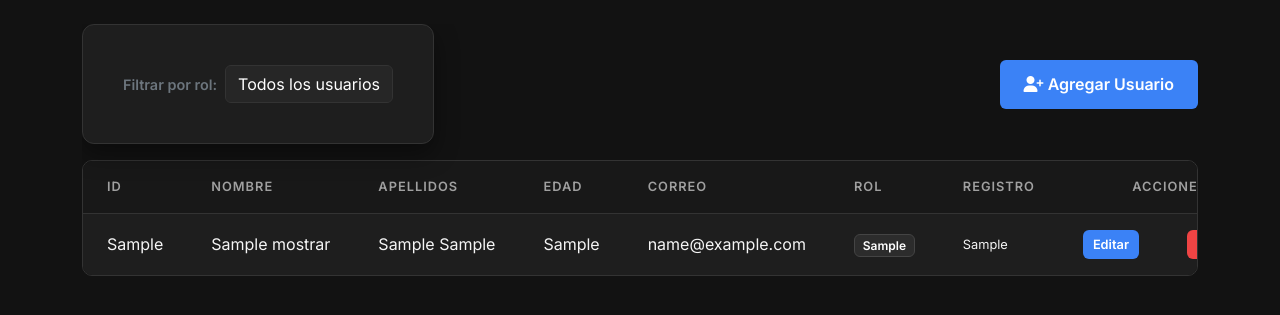
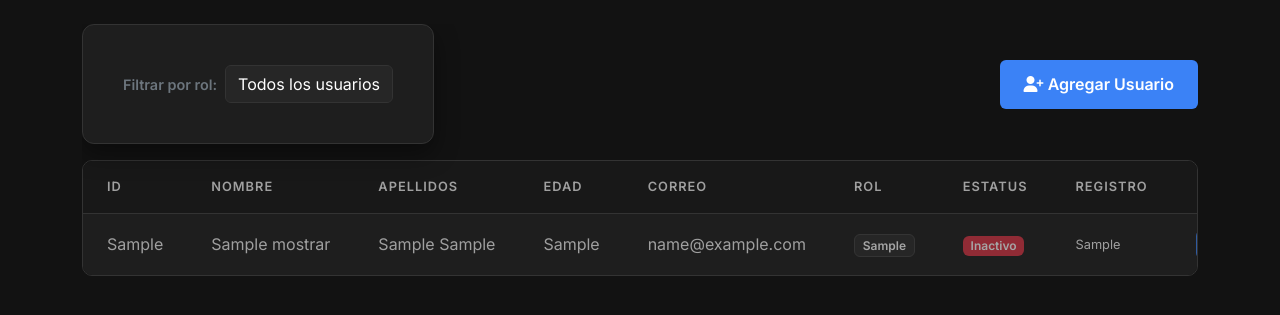
Before and after one commit to Alan-Gio/app-flask, a Flask app: template templates/tabla.html in a window 1280 px wide. Shown: the part 182-497 px from the top of the page. Run offline with Flask 3, Linux system fonts and the light colour scheme; the template is opened without the code that fills it: most values are stand-ins (such as "Sample title", 1, 10 or a date in 2020); some libraries are stand-ins or nearby versions.

Commit message:
Ajustando

```diff
--- a/server.py
+++ b/server.py
@@ -210,6 +210,33 @@ def eliminar(id):
     mysql.connection.commit()
     cursor.close()
     flash("Usuario eliminado correctamente", "success")
+    return redirect(url_for('tabla'))
+
+# CAMBIAR ESTADO DE USUARIO (Soft Delete - Solo Admin)
+@app.route('/cambiar_estado_usuario/<int:id>/<int:estado>', methods=['GET'])
+@admin_requerido
+def cambiar_estado_usuario(id, estado):
+    # Seguridad: Evitar que un administrador se desactive a sí mismo por error
+    if session.get('usuario_id') == id and estado == 0:
+        flash("No puedes desactivar tu propia cuenta de administrador.", "danger")
+        return redirect(url_for('tabla'))
+
+    # Aseguramos que el estado recibido sea válido (solo 0 o 1)
+    if estado in [0, 1]:
+        cursor = mysql.connection.cursor()
+        # Modificamos la columna 'activo_user' en lugar de usar DELETE
+        sql = "UPDATE usuarios SET activo_user = %s WHERE id_user = %s"
+        cursor.execute(sql, (estado, id))
+        mysql.connection.commit()
+        cursor.close()
+
+        if estado == 0:
+            flash("Usuario desactivado correctamente.", "success")
+        else:
+            flash("Usuario restaurado correctamente.", "success")
+    else:
+        flash("Operación no válida.", "danger")
+
     return redirect(url_for('tabla'))
 
 # AGREGAR PRODUCTOS (Solo Admin)
--- a/templates/tabla.html
+++ b/templates/tabla.html
@@ -29,14 +29,14 @@
                 <th>Edad</th>
                 <th>Correo</th>
                 <th>Rol</th>
-                <th>Registro</th>
+                <th>Estatus</th> <th>Registro</th>
                 <th colspan="2" class="text-center">Acciones</th>
             </tr>
         </thead>
         <tbody>
             {% if usuarios %}
                 {% for mostrar in usuarios %}
-                <tr>
+                <tr {% if not mostrar.activo_user %}style="opacity: 0.6;"{% endif %}>
                     <td>{{ mostrar.id_user }}</td>
                     <td>{{ mostrar.name_user }}</td>
                     <td>{{ mostrar.apellp_user }} {{ mostrar.apellm_user }}</td>
@@ -49,14 +49,29 @@
                             <span class="badge bg-secondary">{{ mostrar.rol_user }}</span>
                         {% endif %}
                     </td>
+                    <td>
+                        {% if mostrar.activo_user %}
+                            <span class="badge bg-success">Activo</span>
+                        {% else %}
+                            <span class="badge bg-danger">Inactivo</span>
+                        {% endif %}
+                    </td>
                     <td style="font-size: 0.8rem;">{{ mostrar.creacion_user }}</td>
-                    <td><a href="{{ url_for('editar', id=mostrar.id_user) }}" class="btn btn-sm" style="padding: 5px 10px; font-size: 0.8rem;">Editar</a></td>
-                    <td><a href="{{ url_for('eliminar', id=mostrar.id_user) }}" class="btn btn-sm" style="background-color: var(--danger-color); padding: 5px 10px; font-size: 0.8rem;" onclick="return confirm('¿Estás seguro que deseas eliminar al usuario?');">Eliminar</a></td>
+                    <td>
+                        <a href="{{ url_for('editar', id=mostrar.id_user) }}" class="btn btn-sm" style="padding: 5px 10px; font-size: 0.8rem;">Editar</a>
+                    </td>
+                    <td>
+                        {% if mostrar.activo_user %}
+                            <a href="/cambiar_estado_usuario/{{ mostrar.id_user }}/0" class="btn btn-sm" style="background-color: var(--danger-color); padding: 5px 10px; font-size: 0.8rem;" onclick="return confirm('¿Estás seguro que deseas desactivar al usuario?');">Desactivar</a>
+                        {% else %}
+                            <a href="/cambiar_estado_usuario/{{ mostrar.id_user }}/1" class="btn btn-sm btn-success" style="padding: 5px 10px; font-size: 0.8rem;" onclick="return confirm('¿Deseas restaurar el acceso a este usuario?');">Restaurar</a>
+                        {% endif %}
+                    </td>
                 </tr>
                 {% endfor %}
             {% else %}
                 <tr>
-                    <td colspan="9" class="text-center py-4">No hay usuarios registrados con ese criterio</td>
+                    <td colspan="10" class="text-center py-4">No hay usuarios registrados con ese criterio</td>
                 </tr>
             {% endif %}
         </tbody>
```
